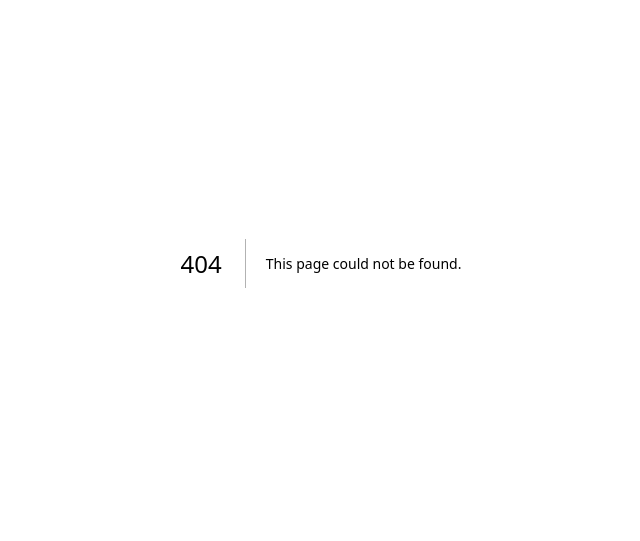
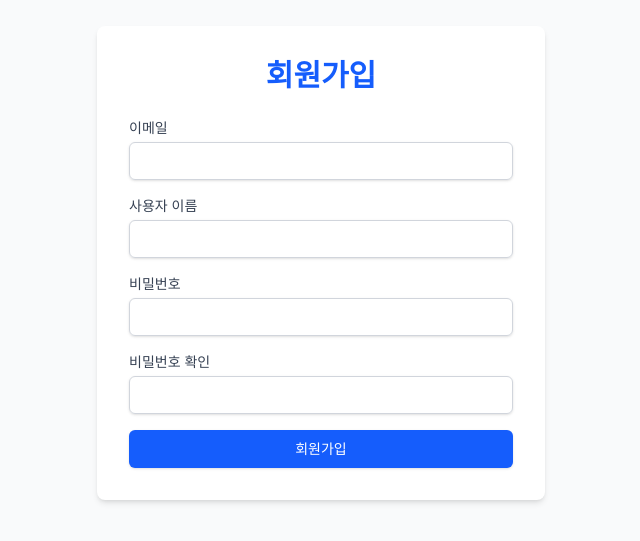
Before and after one commit to rakaso598/aizen, a Next.js app: page /signup in a window 1280 px wide. Before the commit this address had no page. Shown: the part 137-678 px from the top of the page, without its empty margins (319-959 px from the left). Built offline with nearby package versions, Linux system fonts and the light colour scheme.

Commit message:
feat: 회원가입 기능 구현

```diff
--- a/package.json
+++ b/package.json
@@ -10,6 +10,7 @@
   },
   "dependencies": {
     "@prisma/client": "^6.9.0",
+    "bcryptjs": "^3.0.2",
     "next": "15.3.3",
     "react": "^19.0.0",
     "react-dom": "^19.0.0"
@@ -17,6 +18,7 @@
   "devDependencies": {
     "@eslint/eslintrc": "^3",
     "@tailwindcss/postcss": "^4",
+    "@types/bcryptjs": "^2.4.6",
     "eslint": "^9",
     "eslint-config-next": "15.3.3",
     "prisma": "^6.9.0",
--- /dev/null
+++ b/src/app/api/auth/signup/route.js
@@ -0,0 +1,68 @@
+// app/api/auth/signup/route.js
+import { NextResponse } from 'next/server';
+import { PrismaClient } from '@prisma/client';
+import bcrypt from 'bcryptjs';
+
+const prisma = new PrismaClient();
+
+export async function POST(request) {
+  try {
+    const { email, username, password } = await request.json();
+
+    // 1. 입력 유효성 검사
+    if (!email || !username || !password) {
+      return NextResponse.json({ message: '이메일, 사용자 이름, 비밀번호를 모두 입력해주세요.' }, { status: 400 });
+    }
+
+    if (password.length < 6) {
+      return NextResponse.json({ message: '비밀번호는 최소 6자 이상이어야 합니다.' }, { status: 400 });
+    }
+
+    // 간단한 이메일 형식 검사 (더 강력한 검사는 라이브러리 사용 권장)
+    const emailRegex = /^[^\s@]+@[^\s@]+\.[^\s@]+$/;
+    if (!emailRegex.test(email)) {
+      return NextResponse.json({ message: '유효한 이메일 형식이 아닙니다.' }, { status: 400 });
+    }
+
+    // 2. 이메일 및 사용자 이름 중복 확인
+    const existingUserByEmail = await prisma.user.findUnique({
+      where: { email },
+    });
+    if (existingUserByEmail) {
+      return NextResponse.json({ message: '이미 존재하는 이메일입니다.' }, { status: 409 });
+    }
+
+    const existingUserByUsername = await prisma.user.findUnique({
+      where: { username },
+    });
+    if (existingUserByUsername) {
+      return NextResponse.json({ message: '이미 존재하는 사용자 이름입니다.' }, { status: 409 });
+    }
+
+    // 3. 비밀번호 해싱
+    const salt = await bcrypt.genSalt(10);
+    const passwordHash = await bcrypt.hash(password, salt);
+
+    // 4. 새 사용자 생성 및 DB 저장
+    const newUser = await prisma.user.create({
+      data: {
+        email,
+        username,
+        passwordHash,
+        // points는 @default(0)으로 자동 설정됩니다.
+      },
+    });
+
+    return NextResponse.json(
+      { message: '회원가입 성공', userId: newUser.id },
+      { status: 201 }
+    );
+  } catch (error) {
+    console.error('회원가입 오류:', error);
+    return NextResponse.json({ message: '서버 오류가 발생했습니다.' }, { status: 500 });
+  } finally {
+    // 개발 환경에서는 Prisma 연결 풀링을 위해 disconnect()를 생략하기도 하지만
+    // 안전을 위해 명시적으로 해제하는 것을 권장합니다.
+    await prisma.$disconnect();
+  }
+}
--- /dev/null
+++ b/src/app/signup/page.js
@@ -0,0 +1,123 @@
+// app/signup/page.js
+'use client'; // 클라이언트 컴포넌트로 지정
+
+import { useState } from 'react';
+import { useRouter } from 'next/navigation';
+
+export default function SignupPage() {
+  const [email, setEmail] = useState('');
+  const [username, setUsername] = useState('');
+  const [password, setPassword] = useState('');
+  const [confirmPassword, setConfirmPassword] = useState('');
+  const [message, setMessage] = useState('');
+  const [isSuccess, setIsSuccess] = useState(false);
+  const router = useRouter();
+
+  const handleSubmit = async (e) => {
+    e.preventDefault();
+    setMessage(''); // 이전 메시지 초기화
+    setIsSuccess(false);
+
+    if (password !== confirmPassword) {
+      setMessage('비밀번호가 일치하지 않습니다.');
+      return;
+    }
+    if (password.length < 6) {
+      setMessage('비밀번호는 최소 6자 이상이어야 합니다.');
+      return;
+    }
+
+    try {
+      const response = await fetch('/api/auth/signup', {
+        method: 'POST',
+        headers: {
+          'Content-Type': 'application/json',
+        },
+        body: JSON.stringify({ email, username, password }),
+      });
+
+      const data = await response.json();
+
+      if (response.ok) {
+        setMessage(data.message || '회원가입에 성공했습니다!');
+        setIsSuccess(true);
+        // 회원가입 성공 후 로그인 페이지로 리다이렉트 (선택 사항)
+        setTimeout(() => {
+          router.push('/login'); // 미션 1.2에서 구현할 로그인 페이지 경로
+        }, 2000);
+      } else {
+        setMessage(data.message || '회원가입에 실패했습니다.');
+        setIsSuccess(false);
+      }
+    } catch (error) {
+      console.error('회원가입 요청 중 오류 발생:', error);
+      setMessage('네트워크 오류 또는 서버에 연결할 수 없습니다.');
+      setIsSuccess(false);
+    }
+  };
+
+  return (
+    <div className="flex min-h-screen flex-col items-center justify-center p-4 sm:p-24 bg-gray-50">
+      <div className="w-full max-w-md bg-white p-8 rounded-lg shadow-md">
+        <h1 className="text-3xl font-bold text-center text-blue-600 mb-6">회원가입</h1>
+        <form onSubmit={handleSubmit} className="space-y-4">
+          <div>
+            <label htmlFor="email" className="block text-sm font-medium text-gray-700">이메일</label>
+            <input
+              type="email"
+              id="email"
+              value={email}
+              onChange={(e) => setEmail(e.target.value)}
+              className="mt-1 block w-full px-3 py-2 border border-gray-300 rounded-md shadow-sm focus:outline-none focus:ring-blue-500 focus:border-blue-500 sm:text-sm"
+              required
+            />
+          </div>
+          <div>
+            <label htmlFor="username" className="block text-sm font-medium text-gray-700">사용자 이름</label>
+            <input
+              type="text"
+              id="username"
+              value={username}
+              onChange={(e) => setUsername(e.target.value)}
+              className="mt-1 block w-full px-3 py-2 border border-gray-300 rounded-md shadow-sm focus:outline-none focus:ring-blue-500 focus:border-blue-500 sm:text-sm"
+              required
+            />
+          </div>
+          <div>
+            <label htmlFor="password" className="block text-sm font-medium text-gray-700">비밀번호</label>
+            <input
+              type="password"
+              id="password"
+              value={password}
+              onChange={(e) => setPassword(e.target.value)}
+              className="mt-1 block w-full px-3 py-2 border border-gray-300 rounded-md shadow-sm focus:outline-none focus:ring-blue-500 focus:border-blue-500 sm:text-sm"
+              required
+            />
+          </div>
+          <div>
+            <label htmlFor="confirmPassword" className="block text-sm font-medium text-gray-700">비밀번호 확인</label>
+            <input
+              type="password"
+              id="confirmPassword"
+              value={confirmPassword}
+              onChange={(e) => setConfirmPassword(e.target.value)}
+              className="mt-1 block w-full px-3 py-2 border border-gray-300 rounded-md shadow-sm focus:outline-none focus:ring-blue-500 focus:border-blue-500 sm:text-sm"
+              required
+            />
+          </div>
+          {message && (
+            <p className={`text-center text-sm ${isSuccess ? 'text-green-600' : 'text-red-600'}`}>
+              {message}
+            </p>
+          )}
+          <button
+            type="submit"
+            className="w-full flex justify-center py-2 px-4 border border-transparent rounded-md shadow-sm text-sm font-medium text-white bg-blue-600 hover:bg-blue-700 focus:outline-none focus:ring-2 focus:ring-offset-2 focus:ring-blue-500"
+          >
+            회원가입
+          </button>
+        </form>
+      </div>
+    </div>
+  );
+}
```
Also changed, not shown: 1 other file (tests, documents, lock files or other folders).
